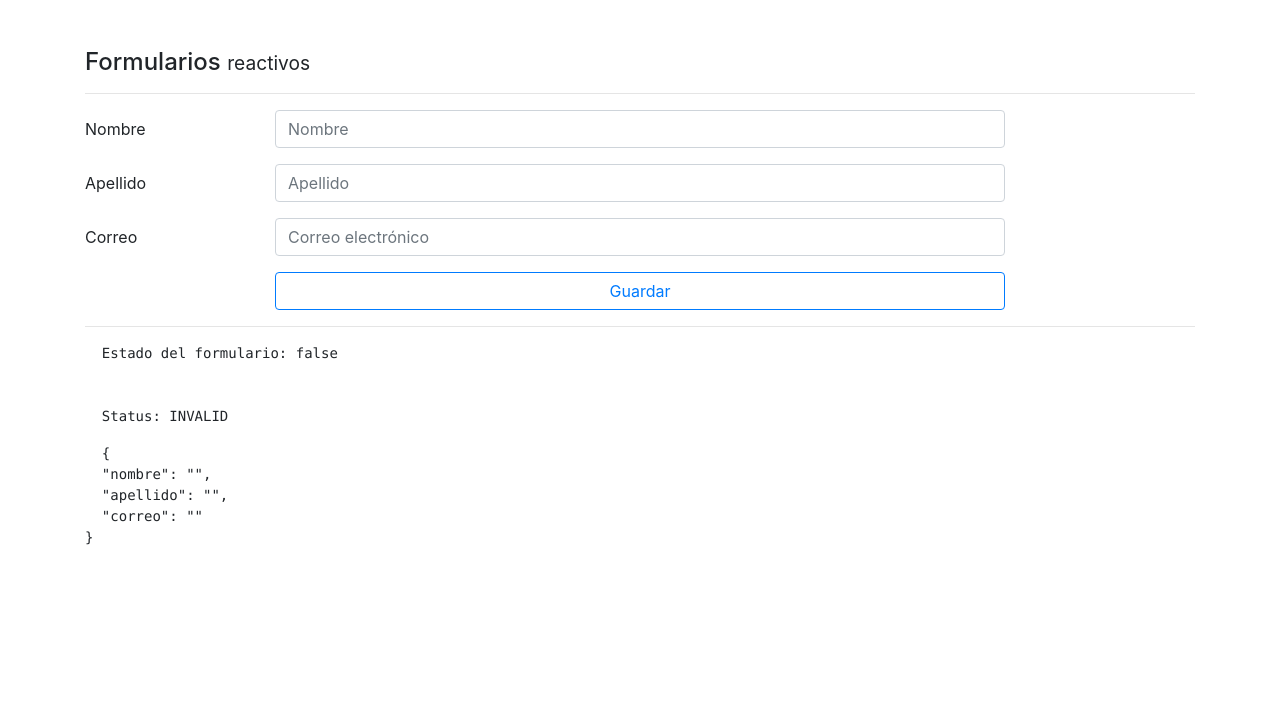
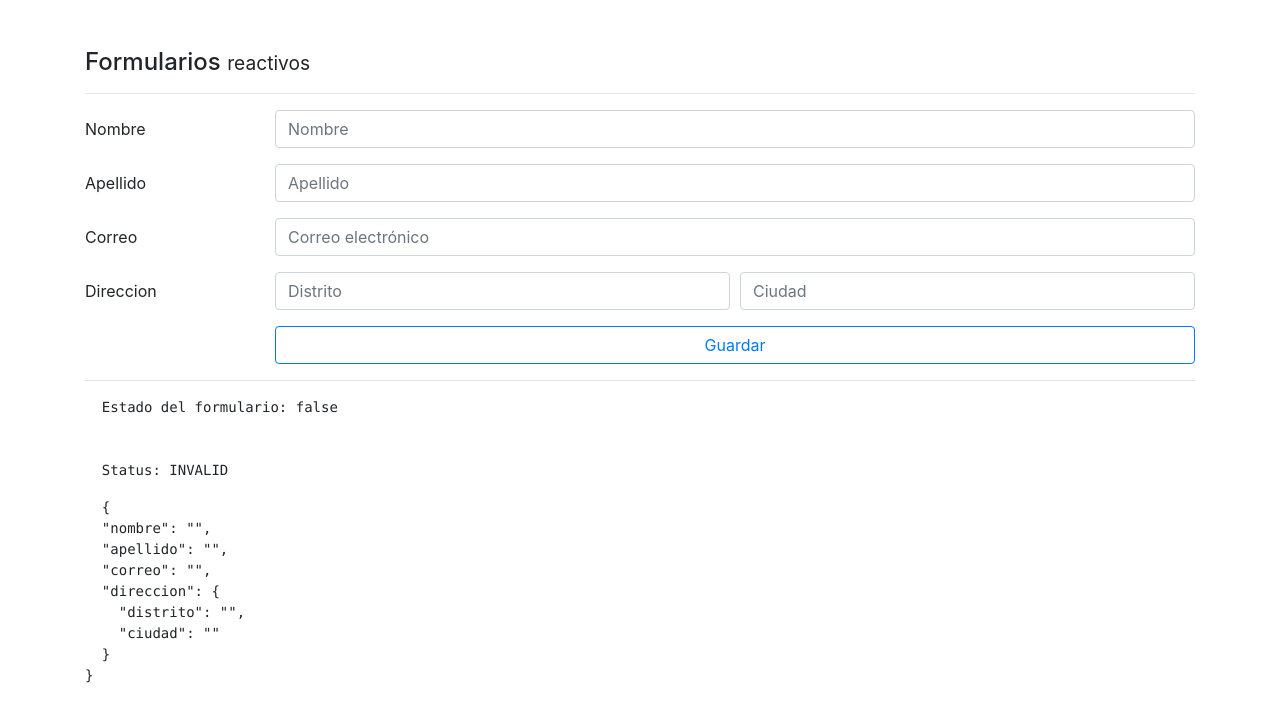
Before and after one commit to tamueka/08-formularios, an Angular app: page /reactivo in a window 1280 px wide. Shown: the top 722 px of the page. Built offline with nearby package versions, Linux system fonts and the light colour scheme.

Commit message:
Formulario Reactivo: Agrupaciones de los objetos con formGroupName + formControlName en la vista

```diff
--- a/src/app/pages/reactive/reactive.component.html
+++ b/src/app/pages/reactive/reactive.component.html
@@ -6,26 +6,20 @@
 
     <div class="form-group row">
       <label class="col-2 col-form-label">Nombre</label>
-      <div class="col-8">
+      <div class="col">
 
-        <input  class="form-control"
-                type="text"
-                placeholder="Nombre"
-                formControlName="nombre"
-                [class.is-invalid]="NombreNoValido">
+        <input class="form-control" type="text" placeholder="Nombre" formControlName="nombre"
+          [class.is-invalid]="NombreNoValido">
         <small *ngIf="NombreNoValido" class="invalid-feedback">Ingrese 5 letras</small>
       </div>
     </div>
 
     <div class="form-group row">
       <label class="col-2 col-form-label">Apellido</label>
-      <div class="col-8">
+      <div class="col">
 
-        <input  class="form-control"
-                type="text"
-                placeholder="Apellido"
-                formControlName="apellido"
-                [class.is-invalid]="ApellidoNoValido">
+        <input class="form-control" type="text" placeholder="Apellido" formControlName="apellido"
+          [class.is-invalid]="ApellidoNoValido">
         <small *ngIf="ApellidoNoValido" class="invalid-feedback">Ingrese 5 letras</small>
       </div>
     </div>
@@ -34,14 +28,31 @@
 
   <div class="form-group row">
     <label class="col-2 col-form-label">Correo</label>
-    <div class="col-8">
+    <div class="col">
 
-      <input  class="form-control"
-              type="email"
-              placeholder="Correo electrónico"
-              formControlName="correo"
-              [class.is-invalid]="CorreoNoValido">
+      <input class="form-control" type="email" placeholder="Correo electrónico" formControlName="correo"
+        [class.is-invalid]="CorreoNoValido">
       <small *ngIf="CorreoNoValido" class="invalid-feedback">Ingrese email válido</small>
+    </div>
+  </div>
+
+  <div class="form-group row" formGroupName="direccion">
+    <label class="col-2 col-form-label">Direccion</label>
+    <div class="form-row col">
+
+      <div class="col">
+        <input  type="text"
+                class="form-control"
+                placeholder="Distrito"
+                formControlName="distrito">
+      </div>
+
+      <div class="col">
+        <input  type="text"
+                class="form-control"
+                placeholder="Ciudad"
+                formControlName="ciudad">
+      </div>
     </div>
   </div>
 
@@ -49,7 +60,7 @@
 
   <div class="form-group row">
     <label class="col-2 col-form-label">&nbsp;</label>
-    <div class="input-group col-md-8">
+    <div class="input-group col">
       <button type="submit" class="btn btn-outline-primary btn-block">
         Guardar
       </button>
--- a/src/app/pages/reactive/reactive.component.ts
+++ b/src/app/pages/reactive/reactive.component.ts
@@ -41,6 +41,10 @@ export class ReactiveComponent implements OnInit {
         [ Validators.required,
         Validators.pattern('[a-z0-9._%+-]+@[a-z0-9.-]+.[a-z]{2,3}$') ],
       ],
+      direccion: this.fb.group({
+        distrito: ['', Validators.required],
+        ciudad: ['', Validators.required]
+      })
     });
 
   }
```
